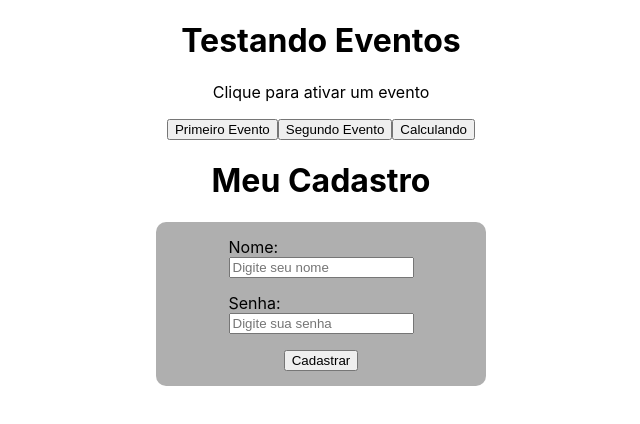
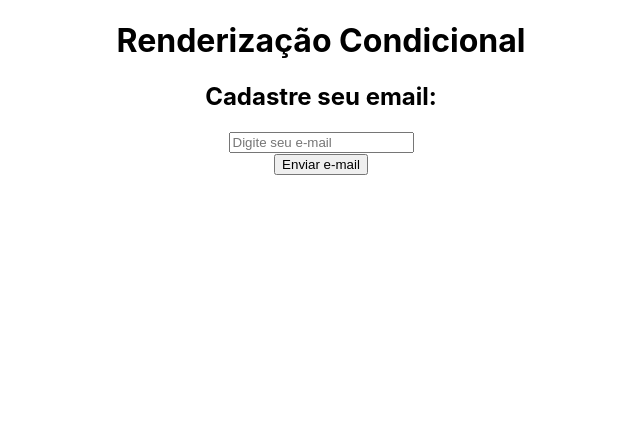
Before and after one commit to viniciuslavouraa/reactJS, a React (Create React App) app in the folder meu-projeto/: page / in a window 1280 px wide. Shown: the top 424 px of the page, without its empty margins (319-959 px from the left). Built offline with nearby package versions, Linux system fonts and the light colour scheme.

Commit message:
renderização condicional

```diff
--- a/meu-projeto/src/App.js
+++ b/meu-projeto/src/App.js
@@ -1,13 +1,11 @@
 import './App.css';
-import Evento from './components/Evento';
-import Form from './components/Form';
+import Condicional from './components/Condicional';
 
 function App() {
   return (
     <div className="App">
-      <h1>Testando Eventos</h1>
-      <Evento/>
-      <Form/>
+      <h1>Renderização Condicional</h1>
+    <Condicional/>
     </div>
   );
 }
--- /dev/null
+++ b/meu-projeto/src/components/Condicional.js
@@ -0,0 +1,35 @@
+import {useState} from 'react'
+
+function Condicional() {
+    const [email, setEmail] = useState()
+    const [userEmail, setUserEmail] = useState()
+
+    function enviarEmail(e) {
+        e.preventDefault()
+        setUserEmail(email)
+    }
+
+    function limparEmail(e) {
+        e.preventDefault()
+        setUserEmail('')
+    }
+
+    return (
+        <div>
+            <h2>Cadastre seu email:</h2>
+            <form>
+                <input type="email" name="email" id="email" placeholder='Digite seu e-mail' autoComplete='off' onChange={(e) => setEmail(e.target.value)}/>
+            </form>
+            <button type='submit' onClick={enviarEmail}>Enviar e-mail</button>
+            {userEmail && (
+                <div>
+                    <p>o email do usuário é: {userEmail}</p>
+                    <button onClick={limparEmail}>Limpar Email</button>
+                </div>
+            )
+            }
+        </div>
+    )
+}
+
+export default Condicional
--- a/meu-projeto/src/components/Evento.js
+++ b/meu-projeto/src/components/Evento.js
@@ -9,8 +9,8 @@
     }
 
     function calculo() {
-        const n1 = Math.floor(Math.random() * 2000)
-        const n2 = Math.floor(Math.random() * 2000)
+        const n1 = Math.floor(Math.random() * 10)
+        const n2 = Math.floor(Math.random() * 10)
         console.log(`${n1} + ${n2} = ${n1 + n2}`)
     }
 
```
